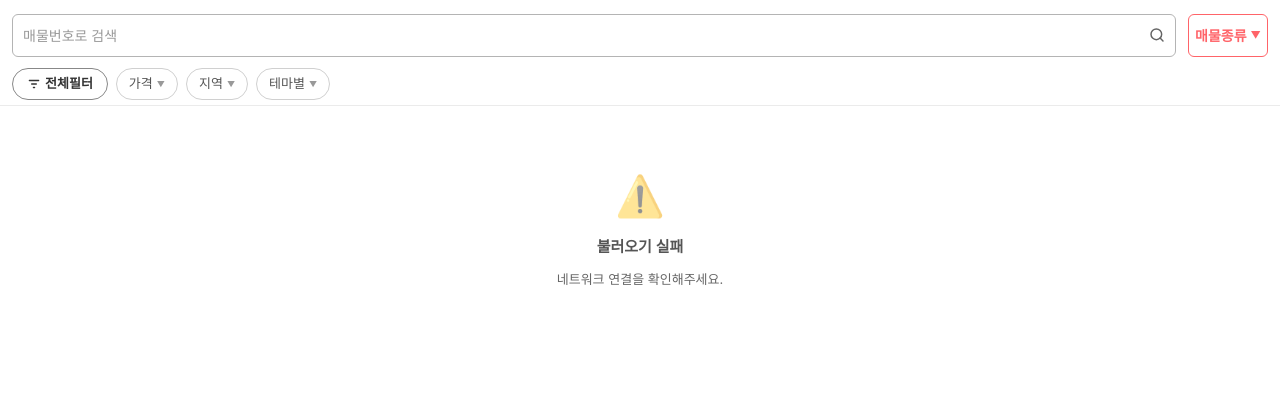
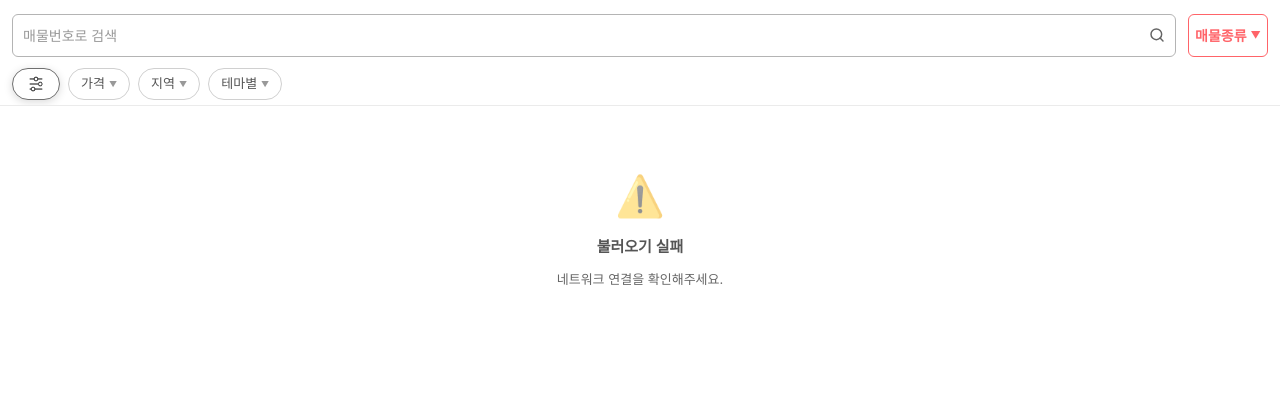
Before and after one commit to bjw0531/zibeasy_hskb, a Flask app: page /list in a window 1280 px wide. Shown: the top 420 px of the page. Run offline with Flask 3, Linux system fonts and the light colour scheme; parts of the project's set-up code (start-up, migrations or seed data) failed here and were passed over; some libraries are stand-ins or nearby versions; some web fonts are replaced.

Commit message:
Use map filter icon on list page

```diff
--- a/static/js/list-view.js
+++ b/static/js/list-view.js
@@ -1061,7 +1061,7 @@ window.applyThemeFilter = function() {
 window.applyFullFilter = async function() {
     console.log('✅ 전체 필터 적용 (리스트 페이지)');
 
-    const filterChip = document.getElementById('lvFilterAll');
+    const filterChip = document.getElementById('filterIconBtn');
 
     /* 필터 활성 상태 확인 → 칩 버튼 표시 */
     const isActive = checkIfFilterActive();
--- a/templates/list_view.html
+++ b/templates/list_view.html
@@ -83,18 +83,12 @@
         </div>
     </header>
 
-    {# ── 필터 라인: 전체필터 | 가격 | 지역 | 테마별 검색 ── #}
+    {# ── 필터 라인: 필터 아이콘 | 가격 | 지역 | 테마별 검색 ── #}
     <div class="lv-filter-bar" id="lvFilterBar">
 
-        {# 전체 필터 버튼 — 아이콘 + 텍스트 #}
-        <button class="lv-filter-chip lv-filter-chip--all" id="lvFilterAll" onclick="lvOpenFullFilter()">
-            <svg width="14" height="14" viewBox="0 0 24 24" fill="none" stroke="currentColor"
-                stroke-width="2.2" stroke-linecap="round" stroke-linejoin="round">
-                <line x1="4" y1="6" x2="20" y2="6"></line>
-                <line x1="8" y1="12" x2="16" y2="12"></line>
-                <line x1="11" y1="18" x2="13" y2="18"></line>
-            </svg>
-            <span>전체필터</span>
+        {# 지도 페이지와 동일한 필터 아이콘 버튼 #}
+        <button class="filter-icon-btn" id="filterIconBtn" onclick="lvOpenFullFilter()" aria-label="필터">
+            <img src="/static/images/icon-filter.png" alt="필터" width="18" height="18" style="transform: rotate(90deg);">
         </button>
 
         {# 가격 필터 버튼 #}
@@ -205,7 +199,7 @@
     <script src="{{ url_for('static', filename='js/full-filter.js') }}?v=9"></script>
 
     {# ── 리스트 뷰 전용 JS ── #}
-    <script src="{{ url_for('static', filename='js/list-view.js') }}?v=11"></script>
+    <script src="{{ url_for('static', filename='js/list-view.js') }}?v=12"></script>
 
     {# ── 하단 내비게이션 바 (리스트 탭 활성) ── #}
     {% set active_nav = 'browse' %}
```
